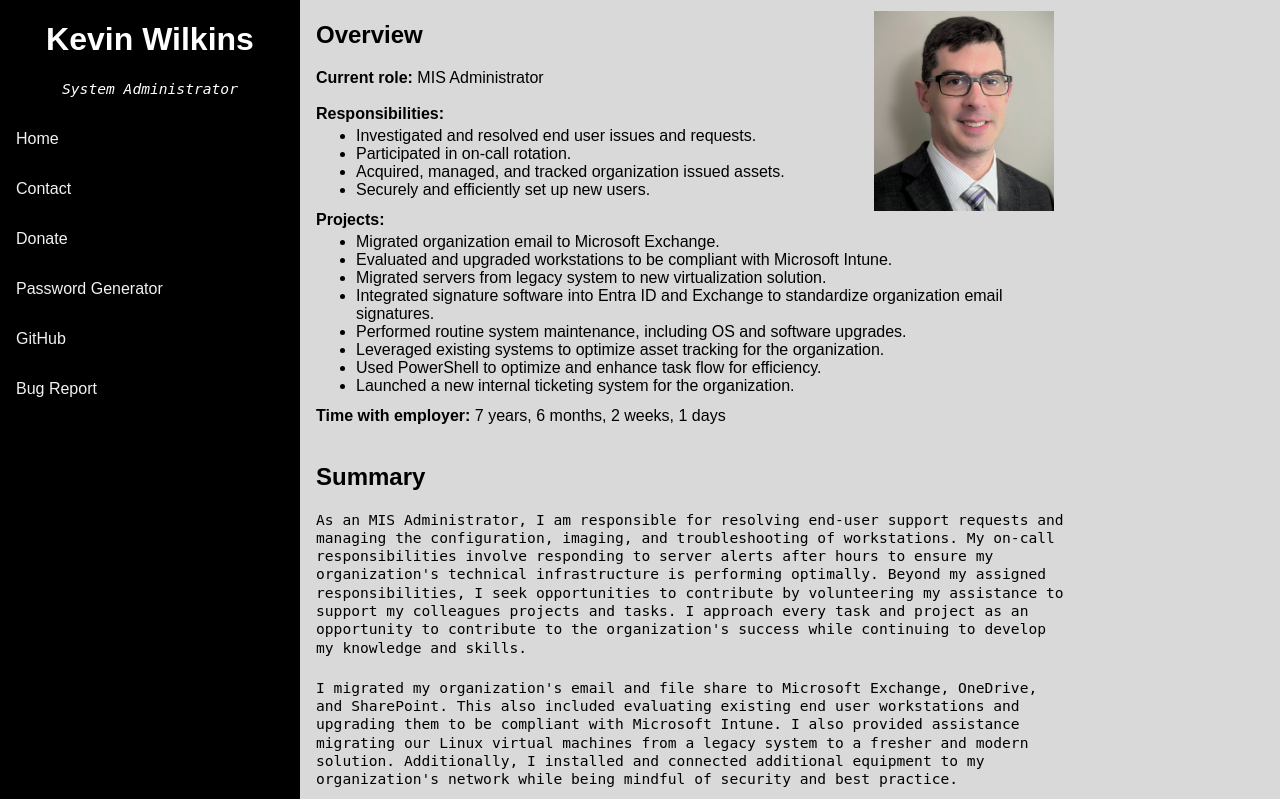
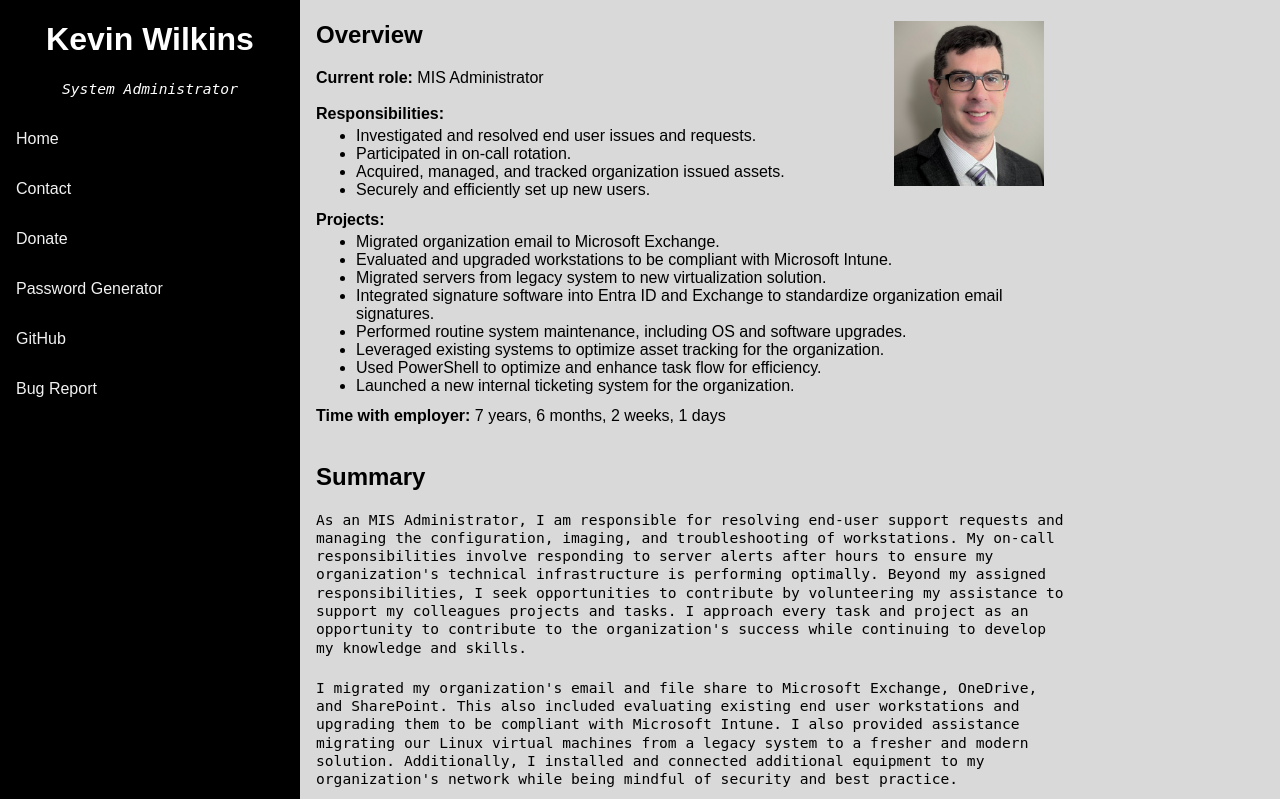
Before and after one commit to kawilkins/KevinWilkins, a PHP site: page /index.html in a window 1280 px wide. Shown: the top 799 px of the page. Run offline with PHP 8.4, Linux system fonts and the light colour scheme.

Commit message:
fix: Profile picture
Set profile picture to width and height of 20% of original size.
This fixes rendering issues between all devices.

```diff
--- a/css/global.css
+++ b/css/global.css
@@ -11,16 +11,17 @@ body {
 
 .profilePicture {
     float: right;
-    margin: 10px;
-    height: 200px;
-    width: 180px;
+    margin: 20px;
+    height: 20%;
+    width: 20%;
 }
 
 div.content {
-  margin-left: 300px;
-  margin-right: 200px;
-  padding: 1px 16px;
-  height: 1000px;
+    margin-top: auto;
+    margin-left: 300px;
+    margin-right: 200px;
+    padding: 1px 16px;
+    height: auto;
 }
 
 /* Paragraph */
```
